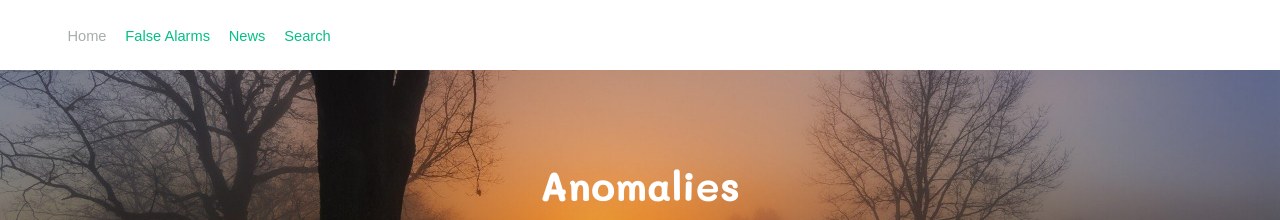
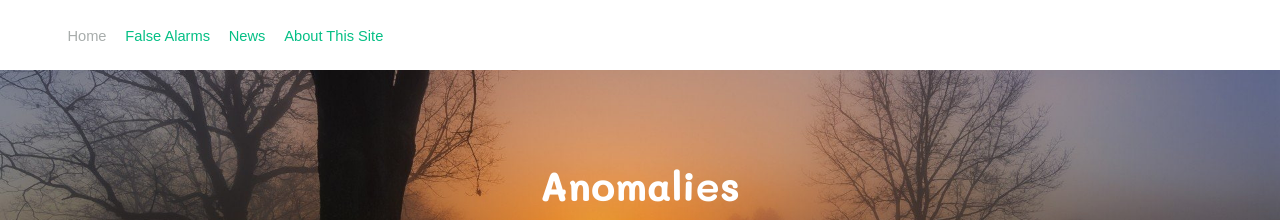
Before and after one commit to hepcomm/hepmist, a Jekyll site: the page built from index.md, in a window 1280 px wide and 900 px high. Shown: the top 220 px of the window. Built offline with Jekyll 4.4.1, drawn with Linux system fonts in a browser that asks for light colours.

Commit message:
Update _config.yml

```diff
--- a/_config.yml
+++ b/_config.yml
@@ -120,7 +120,7 @@ navigation_header:
   url: /false-alarms/
 - title: News
   url: /news/
-- title: Search
+- title: About This Site
   url: /search/
 
 #site credits
```
